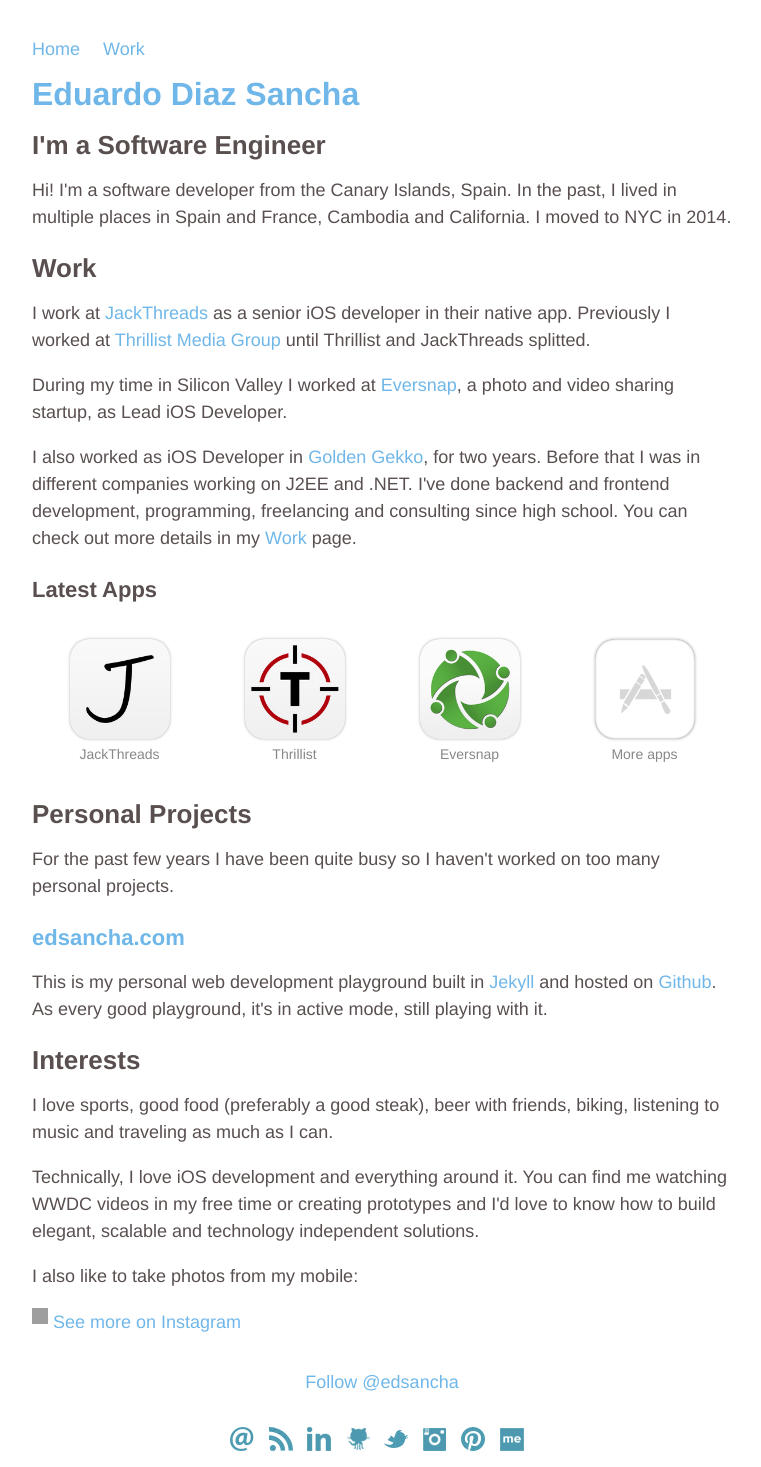
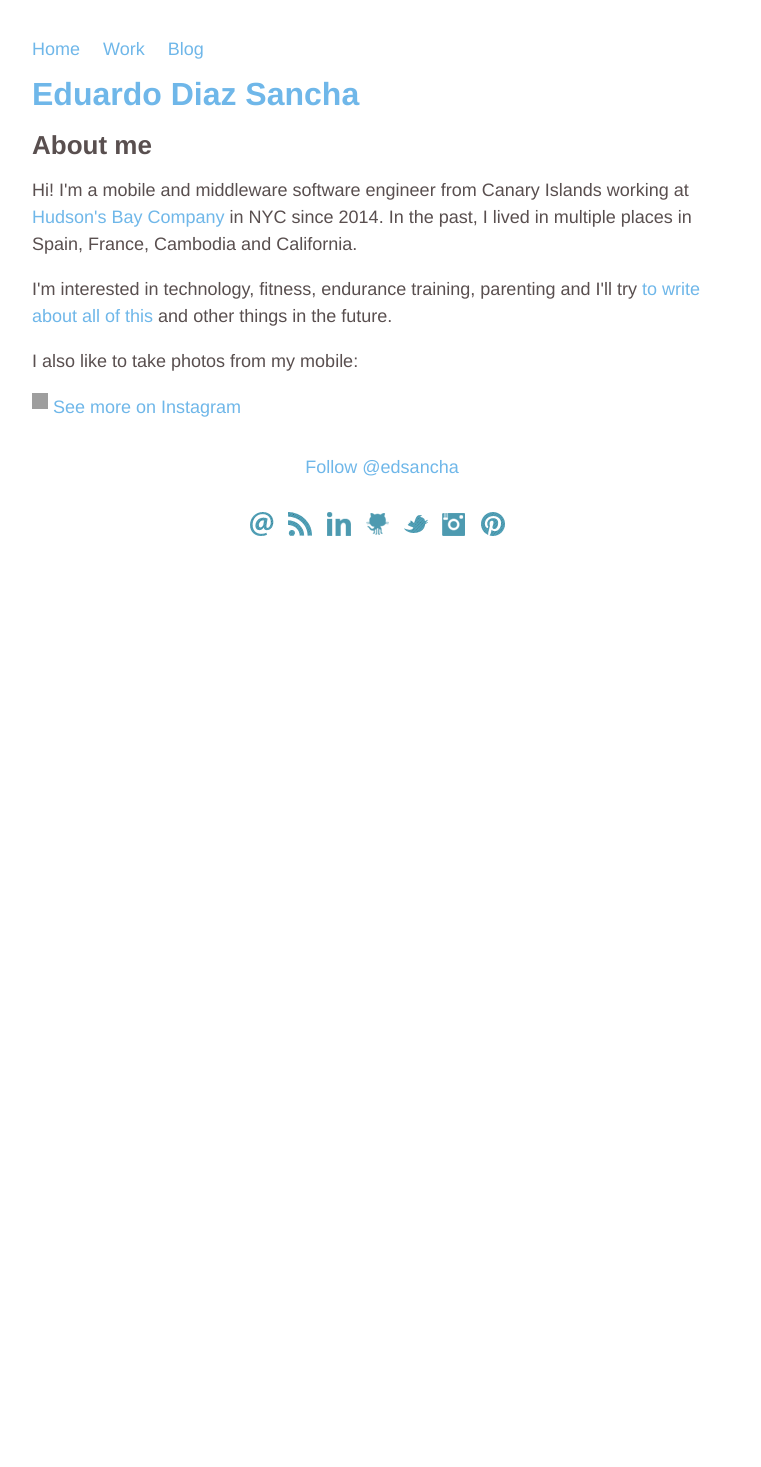
Before and after one commit to EdSancha/edsancha.github.io, a Jekyll site: the page built from index.html, in a window 1280 px wide. Shown: the whole page, without its empty margins (258-1019 px from the left). Built offline with Jekyll 4.4.1, drawn with Linux system fonts in a browser that asks for light colours; comment, search, counter and statistics services are not loaded; after the commit the page ends 936 px from its top, so only the background shows below that; grey boxes are pictures that could not be loaded.

Commit message:
Update apps, texts, get the blog back and settle the foundation to go back to writing

```diff
--- a/_config.yml
+++ b/_config.yml
@@ -5,5 +5,5 @@
 source:      	.
 destination: 	./_site
 url: 			http://edsancha.com
-gems:
+plugins:
   - jekyll-gist
--- a/_includes/footer.html
+++ b/_includes/footer.html
@@ -13,7 +13,7 @@
           <a class="twitter" href="http://twitter.com/edsancha" target="_blank"></a>
           <a class="instagram" href="http://www.instagram.com/edsancha" target="_blank"></a>
           <a class="pinterest" href="http://www.pinterest.com/edsancha" target="_blank"></a>
-          <a class="aboutme" href="http://www.about.me/edsancha" target="_blank"></a>
+          <!--<a class="aboutme" href="http://www.about.me/edsancha" target="_blank"></a>-->
 
         </div>
 
--- a/_includes/header.html
+++ b/_includes/header.html
@@ -33,6 +33,5 @@
     <div class="header">
         <a {% if page.url == "/index.html" %}class="extra" href="/">Home {% else %} href="/"> Home {% endif %} </a>
         <a {% if page.url == "/work/index.html" %}class="extra" {% endif %} href="/work/">Work</a>
-<!--             <a {% if page.url == "/blog/index.html" or page.layout == 'post' %} class="extra" {% endif %} href="/blog/">Blog</a>
- -->
+        <a {% if page.url == "/blog/index.html" or page.layout == 'post' %} class="extra" {% endif %} href="/blog/">Blog</a>
     </div>
--- a/index.html
+++ b/index.html
@@ -7,79 +7,18 @@
 
   <h1><a href="/">Eduardo Diaz Sancha</a></h1>
 
-  <h2>I'm a Software Engineer</h2>
+  <h2>About me</h2>
 
     <p>
-            Hi! I'm a software developer from the Canary Islands, Spain. In the past, I lived in multiple places in Spain and France, Cambodia and California. I moved to NYC in 2014.
+      Hi! I'm a mobile and middleware software engineer from Canary Islands working at <a href="http://www.hbc.com" rel="external nofollow" target="_blank">Hudson's Bay Company</a> in NYC since 2014. In the past, I lived in multiple places in Spain, France, Cambodia and California.
     </p>
 
-  <h2>Work</h2>
+    <p>
+      I'm interested in technology, fitness, endurance training, parenting and I'll try <a href="/blog/">to write about all of this </a> and other things in the future.
+    </p>
 
     <p>
-            I work at <a href="http://www.jackthreads.com" target="_blank">JackThreads</a> as a senior iOS developer in their native app. Previously I worked at <a href="http://www.thrillistmediagroup.com" rel="external nofollow" target="_blank"> Thrillist Media Group</a> until Thrillist and JackThreads splitted.
-    </p>
-    <p>
-            During my time in Silicon Valley I worked at <a href="http://www.eversnapapp.com" rel="external nofollow" target="_blank">Eversnap</a>, a photo and video sharing startup, as Lead iOS Developer.
-    </p>
-    <p>
-            I also worked as iOS Developer in <a href="http://www.goldengekko.com" rel="external nofollow" target="_blank">Golden Gekko</a>, for two years. Before that I was in different companies working on J2EE and .NET.
-            I've done backend and frontend development, programming, freelancing and consulting since high school. You can check out more details in my <a href="/work/">Work</a> page.
-    </p>
-
-    <h3>Latest Apps</h3>
-
-    <ul class="apps">
-      <li>
-        <a href="https://itunes.apple.com/us/app/jackthreads/id472078451?mt=8" rel="external nofollow" title="JackThreads">
-          <img src="../img/apps/JackThreads.jpeg" alt="JackThreads">
-          <span>JackThreads</span>
-        </a>
-      </li>
-      <li>
-        <a href="https://itunes.apple.com/us/app/thrillist-for-iphone/id372914209?mt=8" rel="external nofollow" title="Thrillist">
-          <img src="../img/apps/thrillist.jpeg" alt="Thrillist">
-          <span>Thrillist</span>
-        </a>
-      </li>
-      <li>
-        <a href="https://itunes.apple.com/us/app/eversnap-photo-video-sharing/id492001589?mt=8" rel="external nofollow" title="Eversnap Photo & Video Sharing App">
-          <img src="../img/apps/Eversnap.png" alt="Eversnap">
-          <span>Eversnap</span>
-        </a>
-      </li>
-      <li>
-        <a href="/work/" title="Show more apps">
-          <img src="../img/apps/Unknown.svg" alt="More apps">
-          <span>More apps</span>
-        </a>
-      </li>
-    </ul>
-
-  <h2>Personal Projects</h2>
-
-    <p>
-            For the past few years I have been quite busy so I haven't worked on too many personal projects.
-    </p>
-
-    <h3><a href="https://github.com/edsancha/edsancha.com/">edsancha.com</a></h3>
-    <p>
-            This is my personal web development playground <!-- (and blog) --> built in <a href="http://jekyllrb.com" target="_blank">Jekyll</a> and hosted on <a href="http://github.com" target="_blank">Github</a>. As every good playground, it's in active mode, still playing with it.
-    </p>
-
-<!--           <h3><a href="http://cuddler.co/" target="_blank">Cuddler</a></h3>
-    <p>
-            Cuddler is a stealth fun project that will disrupt the dating market.
-    </p> -->
-
-  <h2>Interests</h2>
-    <p>
-            I love sports, good food (preferably a good steak), beer with friends, biking, listening to music and traveling as much as I can.
-    </p>
-    <p>
-            Technically, I love iOS development and everything around it. You can find me watching WWDC videos in my free time or creating prototypes and I'd love to know how to build elegant, scalable and technology independent solutions.
-    </p>
-    <p>
-            I also like to take photos from my mobile:
+      I also like to take photos from my mobile:
     </p>
 
   <div id="instafeed"></div>
```
Also changed, not shown: work/index.html (+87 -70 lines), img/apps/Gilt.jpg (added), img/apps/Saks.jpg (added). Lines whose indentation alone changed are shown as unchanged.
